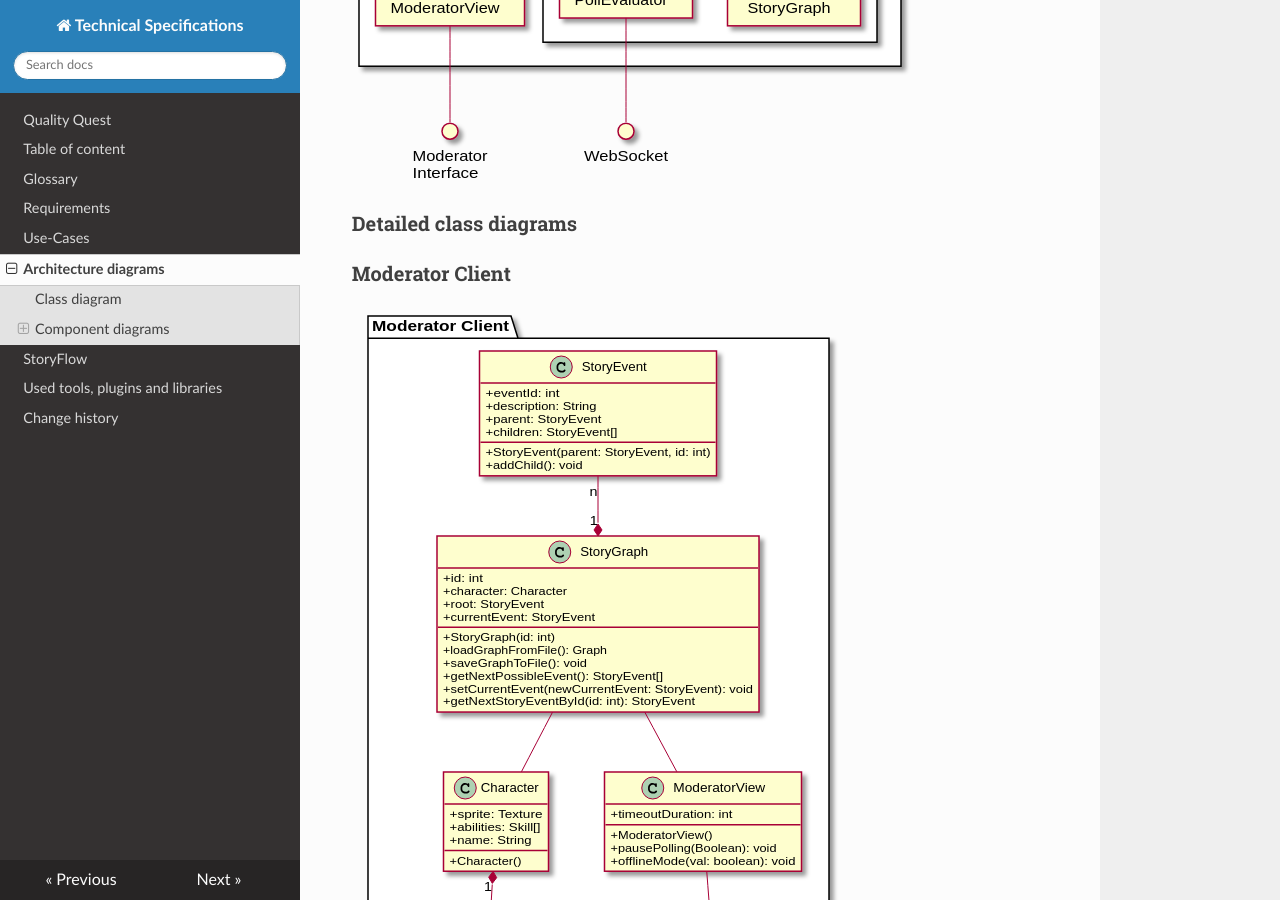
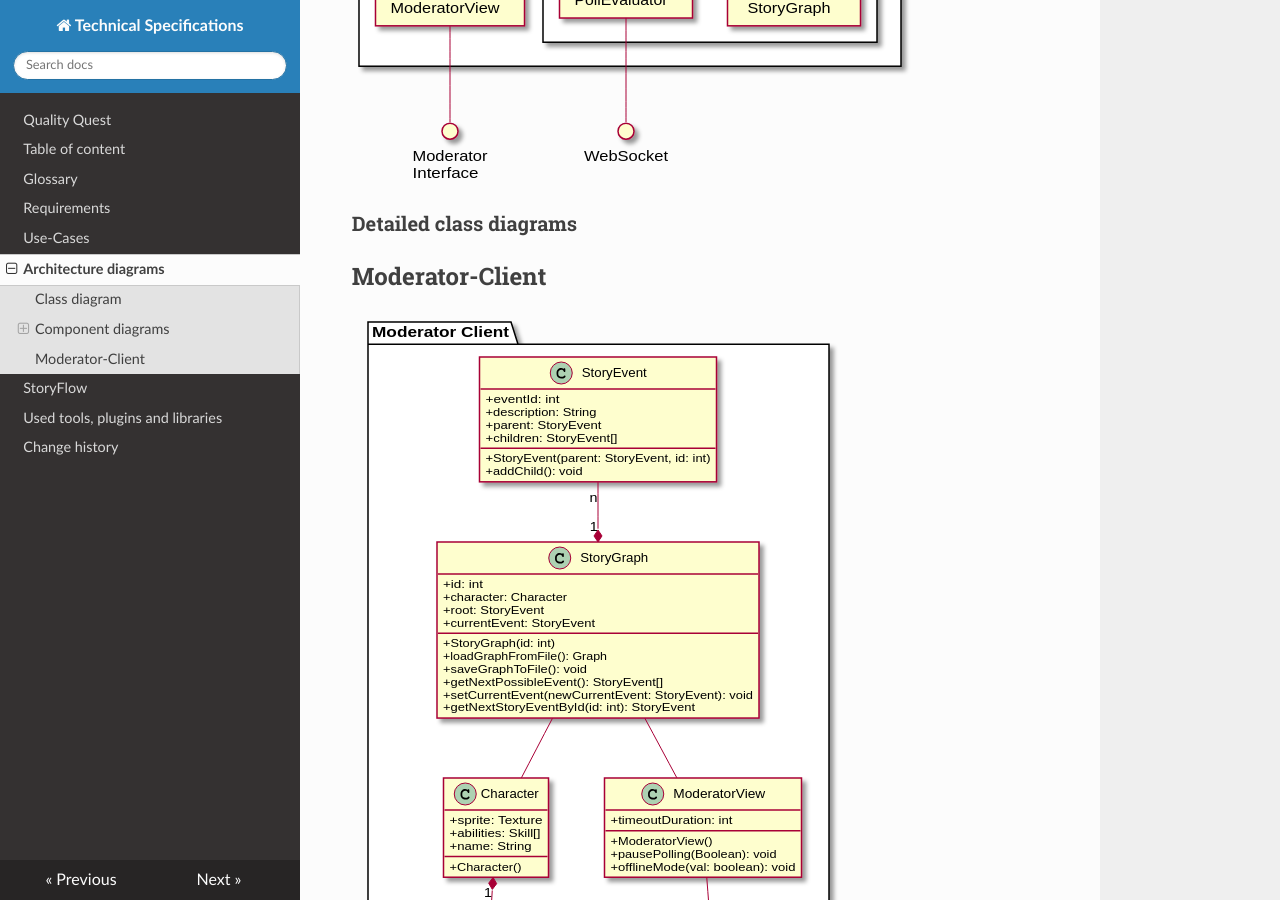
Before and after one commit to Brotenko/QualityQuest, an MkDocs documentation site: the page built from Docs/Technical Specifications/docs/architectureDiagrams.md, in a window 1280 px wide and 900 px high, scrolled down 3435 px. Built offline with MkDocs 1.6.1, drawn with Linux system fonts in a browser that asks for light colours; nearby versions of some CDN libraries.

Commit message:
fixed heading again

```diff
--- a/Docs/Technical Specifications/docs/architectureDiagrams.md
+++ b/Docs/Technical Specifications/docs/architectureDiagrams.md
@@ -43,7 +43,7 @@ Architectural overview of which subsystems and interfaces the Moderator-Client c
 
 
 ### Detailed class diagrams
-### Moderator Client
+## Moderator-Client
 
 
 
```
